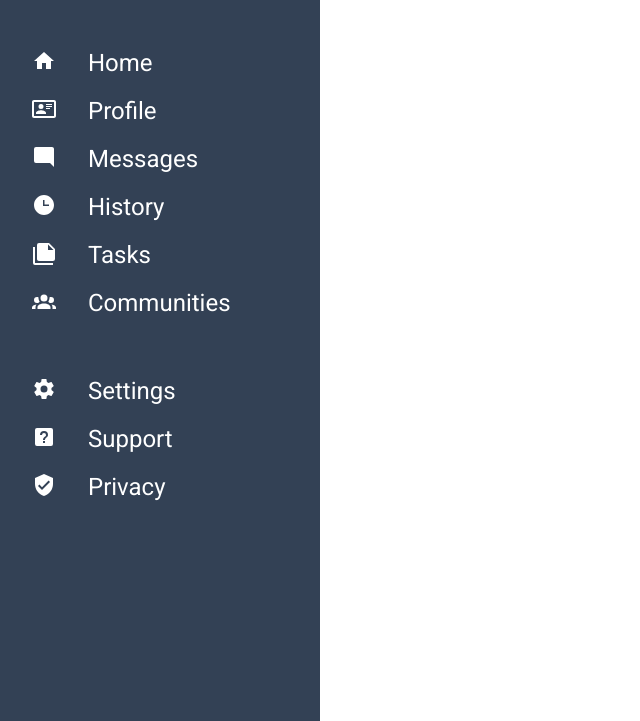
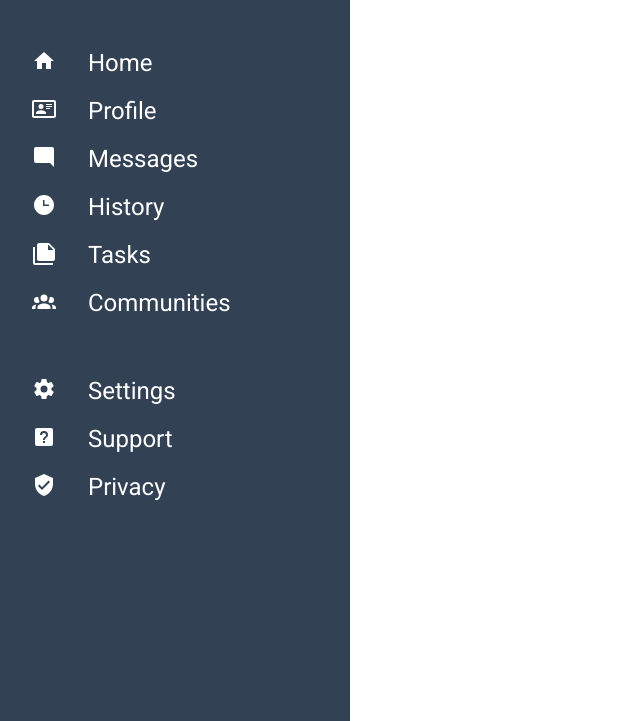
Before and after one commit to sdirienzo/admin-dashboard, a plain HTML site: page index.html in a window 1280 px wide. Shown: the part 79-800 px from the top of the page, without its empty margins (0-640 px from the left). Drawn offline with Linux system fonts and the light colour scheme.

Commit message:
Update sidebar and header to be fixed width and height respectively

```diff
--- a/style.css
+++ b/style.css
@@ -16,8 +16,8 @@ body {
 
 .container {
     display: grid;
-    grid-template-columns: 1fr 3fr;
-    grid-template-rows: 1fr 5fr;
+    grid-template-columns: 350px auto;
+    grid-template-rows: 175px auto;
     height: 100%;
 }
 
```
